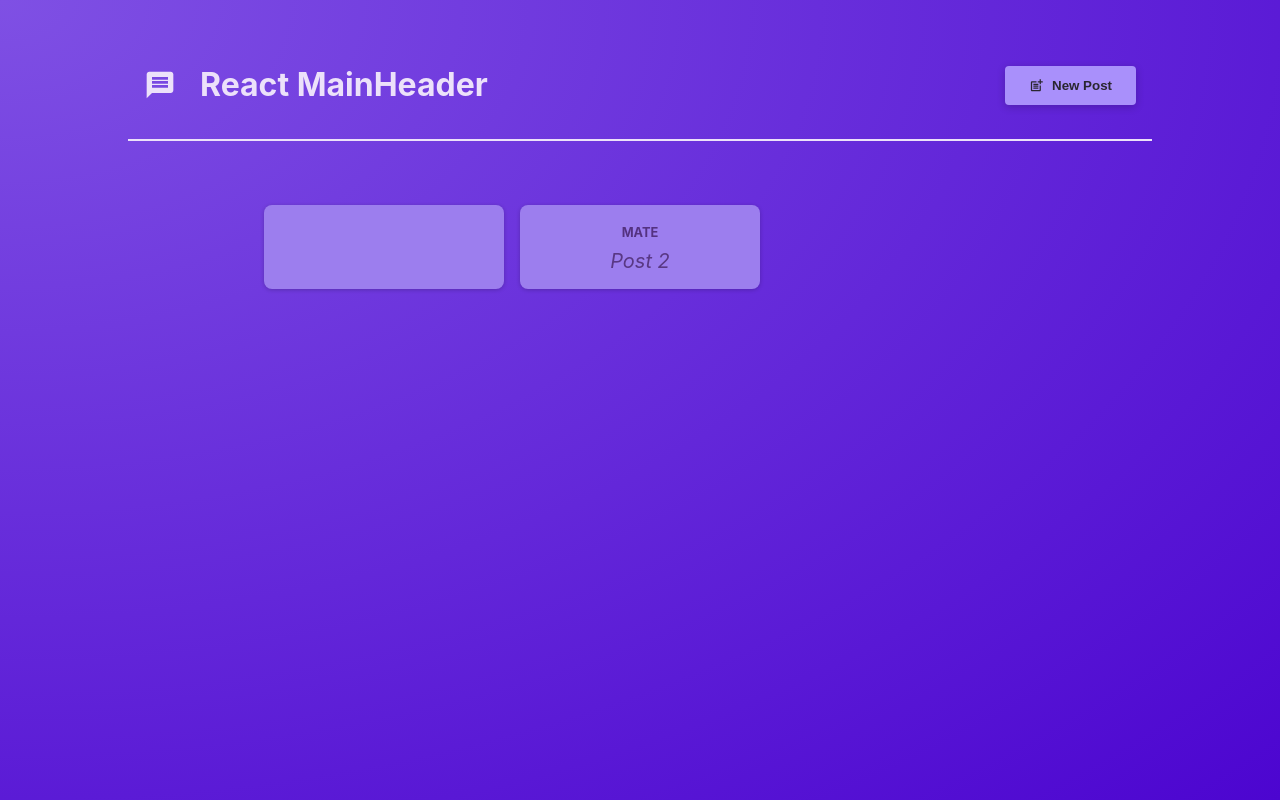
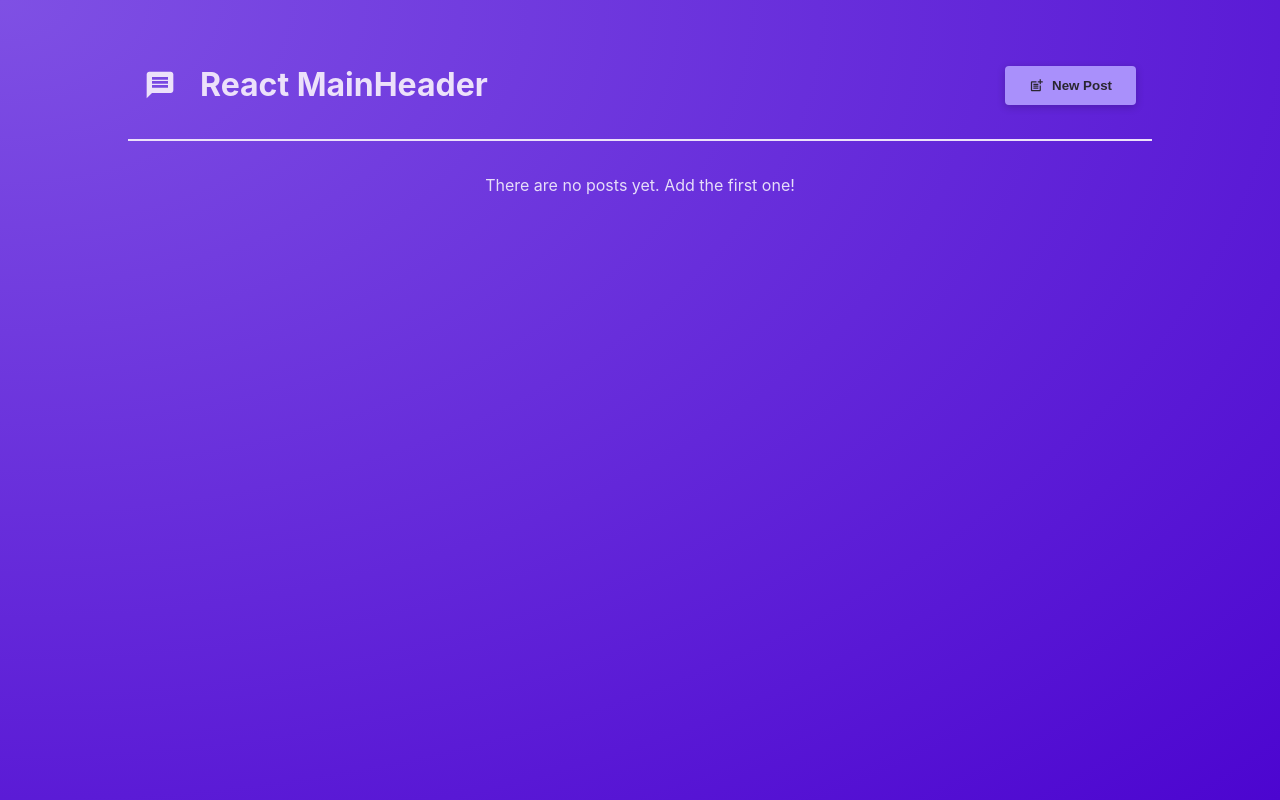
Before and after one commit to matekuna92/react-concepts, a React (Vite) app: page / in a window 1280 px wide. Built offline with nearby package versions, Linux system fonts and the light colour scheme.

Commit message:
store posts in state, conditional render

```diff
--- a/src/App.jsx
+++ b/src/App.jsx
@@ -1,25 +1,27 @@
 import { useState } from "react";
 
 import MainHeader from "./components/MainHeader";
-import Post from "./components/Post";
 import PostsList from "./components/PostsList";
 
 const App = () => {
-    const [isModalVisible, setIsModalVisible]  = useState(false);
+	const [isModalVisible, setIsModalVisible] = useState(false);
 
 	const hideModalHandler = () => {
 		setIsModalVisible(false);
-    }
+	};
 
 	const showModalHandler = () => {
 		setIsModalVisible(true);
-    }
-
+	};
 
 	return (
 		<>
 			<MainHeader onAddPost={showModalHandler} />
-			<PostsList isPosting={isModalVisible} onShowPosts={hideModalHandler} />
+			<PostsList
+				isPosting={isModalVisible}
+				onShowPosts={hideModalHandler}
+				onCancel={hideModalHandler}
+			/>
 		</>
 	);
 }
--- a/src/components/NewPost.jsx
+++ b/src/components/NewPost.jsx
@@ -1,9 +1,9 @@
 import classes from "./NewPost.module.css";
 
-const NewPost = ( { onDescChange, onAuthorChange, onCancel }) => {
+const NewPost = ( { onDescChange, onAuthorChange, onCancel, onFormSubmit }) => {
 
    return (
-       <form className={classes.form}>
+		<form className={classes.form} onSubmit={onFormSubmit}>
 			<p>
 				<label htmlFor="body">Desc</label>
 				<textarea id="body" required rows={3} onChange={onDescChange} />
@@ -19,7 +19,9 @@ const NewPost = ( { onDescChange, onAuthorChange, onCancel }) => {
 			</p>
 			<p className={classes.actions}>
 				<button type="submit">Submit</button>
-                <button type="button" onClick={onCancel}>Cancel</button>
+				<button type="button" onClick={onCancel}>
+					Cancel
+				</button>
 			</p>
 		</form>
    );
--- a/src/components/PostsList.jsx
+++ b/src/components/PostsList.jsx
@@ -4,9 +4,10 @@ import Post from "./Post";
 import classes from "./PostsList.module.css";
 import Modal from "./Modal";
 
-const PostsList = ({ isPosting, onShowPosts, onCancel }) => {
+const PostsList = ({ isPosting, onShowPosts, onCancel, onAddNewPost }) => {
     const [enteredDesc, setEnteredDesc] = useState("");
     const [enteredAuthor, setEnteredAuthor] = useState("");
+    const [posts, setPosts] = useState([]);
 
     const changeDescHandler = (event) => {
         setEnteredDesc(event.target.value);
@@ -16,6 +17,22 @@ const PostsList = ({ isPosting, onShowPosts, onCancel }) => {
         setEnteredAuthor(event.target.value);
     };
 
+    const formSubmitHandler = (event) => {
+        event.preventDefault();
+
+        const formData = {
+            id: posts.length + 1,
+            desc: enteredDesc,
+            author: enteredAuthor
+        }
+
+       // setPosts([...posts, formData]); // directly manipulating state is a bad practise
+       setPosts((prevState) => [...prevState, formData]);
+       onCancel();
+
+        console.log('form data: ', formData);
+    }
+
     return (
 		<>
 			{isPosting && (
@@ -23,15 +40,25 @@ const PostsList = ({ isPosting, onShowPosts, onCancel }) => {
 					<NewPost
 						onDescChange={changeDescHandler}
 						onAuthorChange={changeAuthorHandler}
-                        onCancel={onShowPosts}
+						onCancel={onShowPosts}
+						onFormSubmit={formSubmitHandler}
 					/>
 				</Modal>
 			)}
 
-			<ul className={classes.posts}>
-				<Post author={enteredAuthor} desc={enteredDesc} />
-				<Post author="Mate" desc="Post 2" />
-			</ul>
+			{posts.length > 0 ? (
+				<ul className={classes.posts}>
+					{posts.map((post) => (
+						<Post
+							key={post.id}
+							author={post.author}
+							desc={post.desc}
+						/>
+					))}
+				</ul>
+			) : (
+				<p>There are no posts yet. Add the first one!</p>
+			)}
 		</>
 	);
 };
```
Also changed, not shown: src/components/Modal.jsx (+3 -4 lines). Lines whose indentation alone changed are shown as unchanged.
